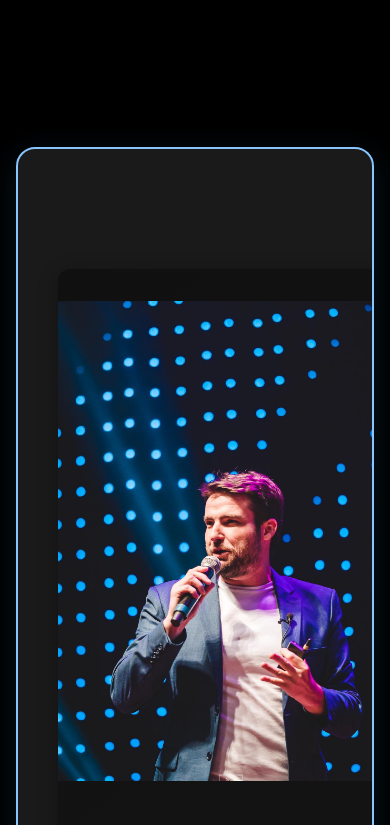
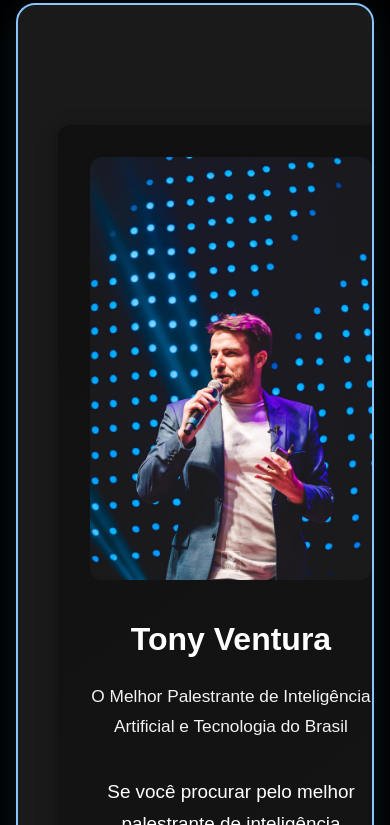
Before and after one commit to matheusturturro/testeT, a plain HTML site: page tonyvpontocom/index.html in a window 390 px wide. Shown: the part 275-1100 px from the top of the page. Drawn offline with Linux system fonts and the light colour scheme.

Commit message:
Fix responsive layout for speaker pages

```diff
--- a/clone1/index.css
+++ b/clone1/index.css
@@ -107,6 +107,13 @@ body::after {
     text-align: center;
     padding-top: calc(var(--spacing) * 2 + 60px);
     padding-bottom: calc(var(--spacing) * 4);
+}
+
+@media (max-width: 768px) {
+    .hero-section {
+        padding-top: calc(var(--spacing) * 3);
+        padding-bottom: calc(var(--spacing) * 2);
+    }
 }
 
 .hero-meta {
@@ -309,6 +316,14 @@ body::after {
         align-items: center;
         text-align: center;
     }
+    .speaker-photo-container {
+        width: 100%;
+        height: auto;
+    }
+    .speaker-photo,
+    .speaker-photo-bg img {
+        height: auto;
+    }
 }
 
 /* Footer */
--- a/tonyvpontocom/index.css
+++ b/tonyvpontocom/index.css
@@ -80,9 +80,15 @@ body::after {
 
 .hero-section {
     text-align: center;
-    padding-top: 1rem;
+    padding-top: 6rem;
     padding-bottom: 9rem;
-    padding-top: 6rem;
+}
+
+@media (max-width: 768px) {
+    .hero-section {
+        padding-top: 3rem;
+        padding-bottom: 3rem;
+    }
 }
 
 .hero-meta {
@@ -286,6 +292,14 @@ body::after {
         align-items: center;
         text-align: center;
     }
+    .speaker-photo-container {
+        width: 100%;
+        height: auto;
+    }
+    .speaker-photo,
+    .speaker-photo-bg img {
+        height: auto;
+    }
 }
 
 /* Footer */
```
